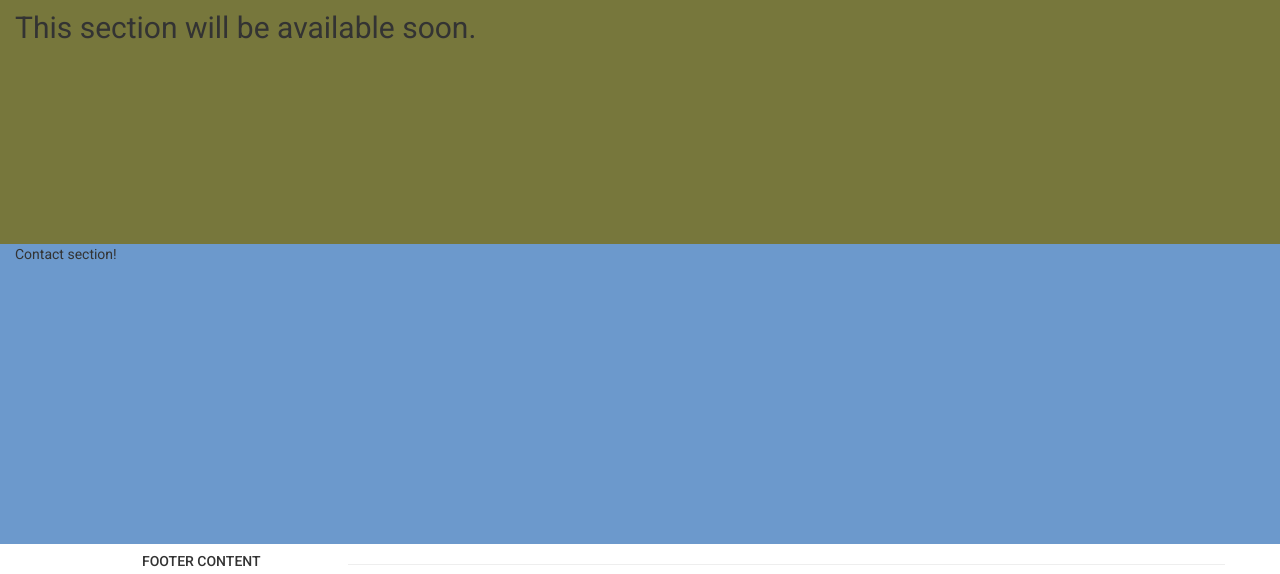
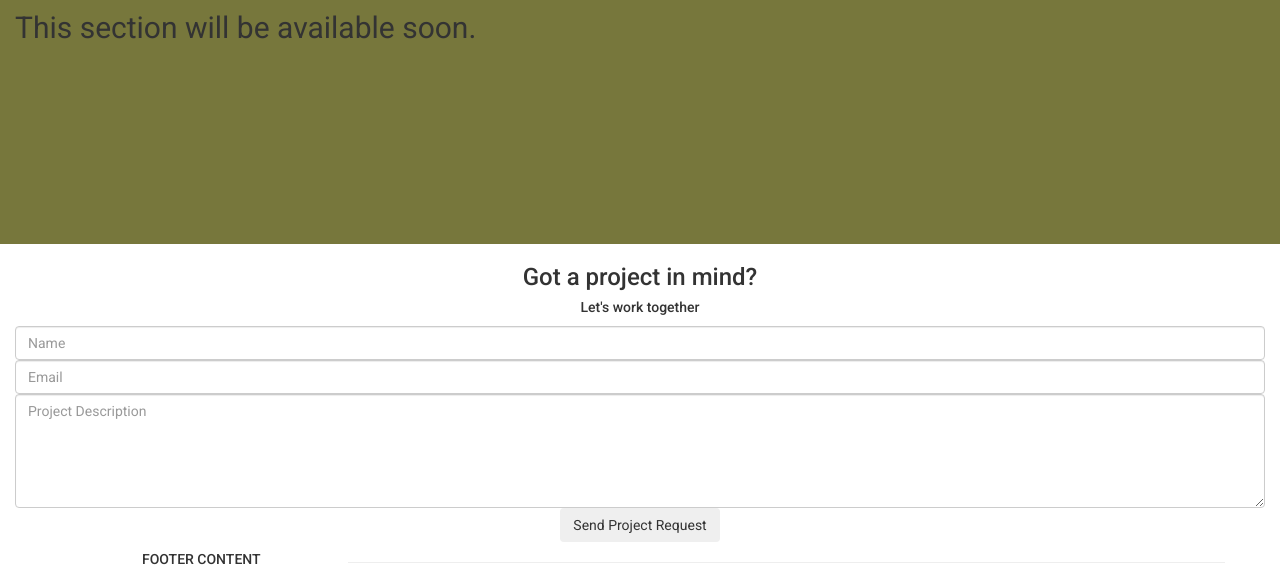
Before and after one commit to Code-Institute-Submissions/milestoneProject-1, a plain HTML site: page index.html in a window 1280 px wide. Shown: the part 2565-3139 px from the top of the page. Drawn offline with nearby package versions, Linux system fonts and the light colour scheme.

Commit message:
styling the contact section

```diff
--- a/index.html
+++ b/index.html
@@ -164,9 +164,22 @@
     <!--Contact section-->
     <div id="contact" class="container-fluid">
         <div class="row">
-            <div class="col-xs-12 contact">
-                Contact section!
+            <section class="container-fluid">
+                <div class="bg-color-contact">
+                <div>
+                    <h3 class="contact-heading uppercase text-center">Got a project in mind?</h3>
+                    <h5 class="uppercase text-center">Let's work together</h5>
+                </div>
+                <div class="center form">
+                    <form>
+                        <input type="text" name="name" class="form-control" id="fullname" placeholder="Name" required/>
+                        <input type="text" name="emailaddress" class="form-control" id="emailaddress" placeholder="Email" required/>
+                        <textarea rows="5" name="projectsummary" class="form-control" id="projectsummary" placeholder="Project Description" required></textarea>
+                        <button type="submit" class="btn btn-secondary center-block">Send Project Request</button>
+                    </form>
+                </div>
             </div>
+            </section>
         </div>
     </div>
 
```
